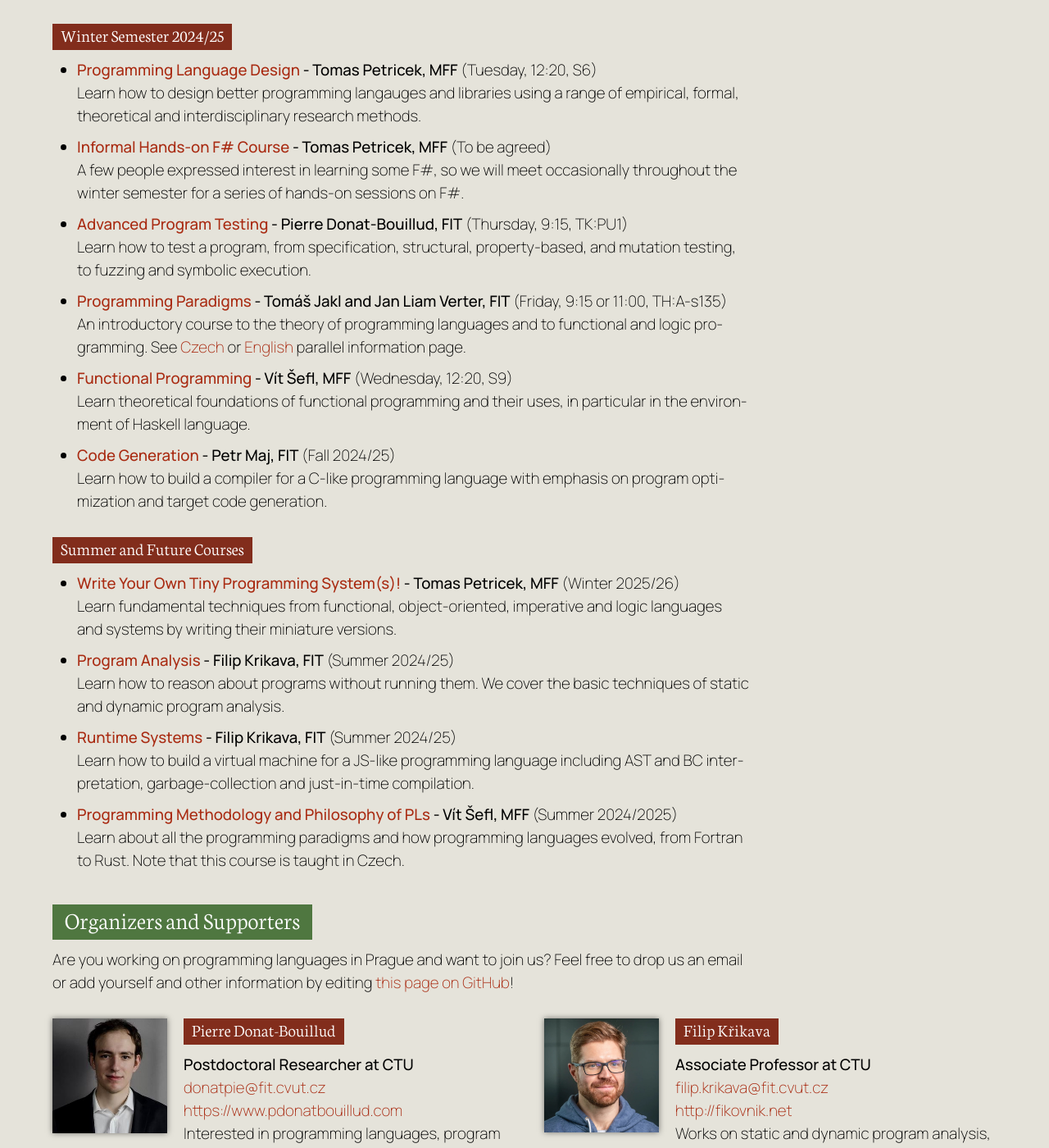
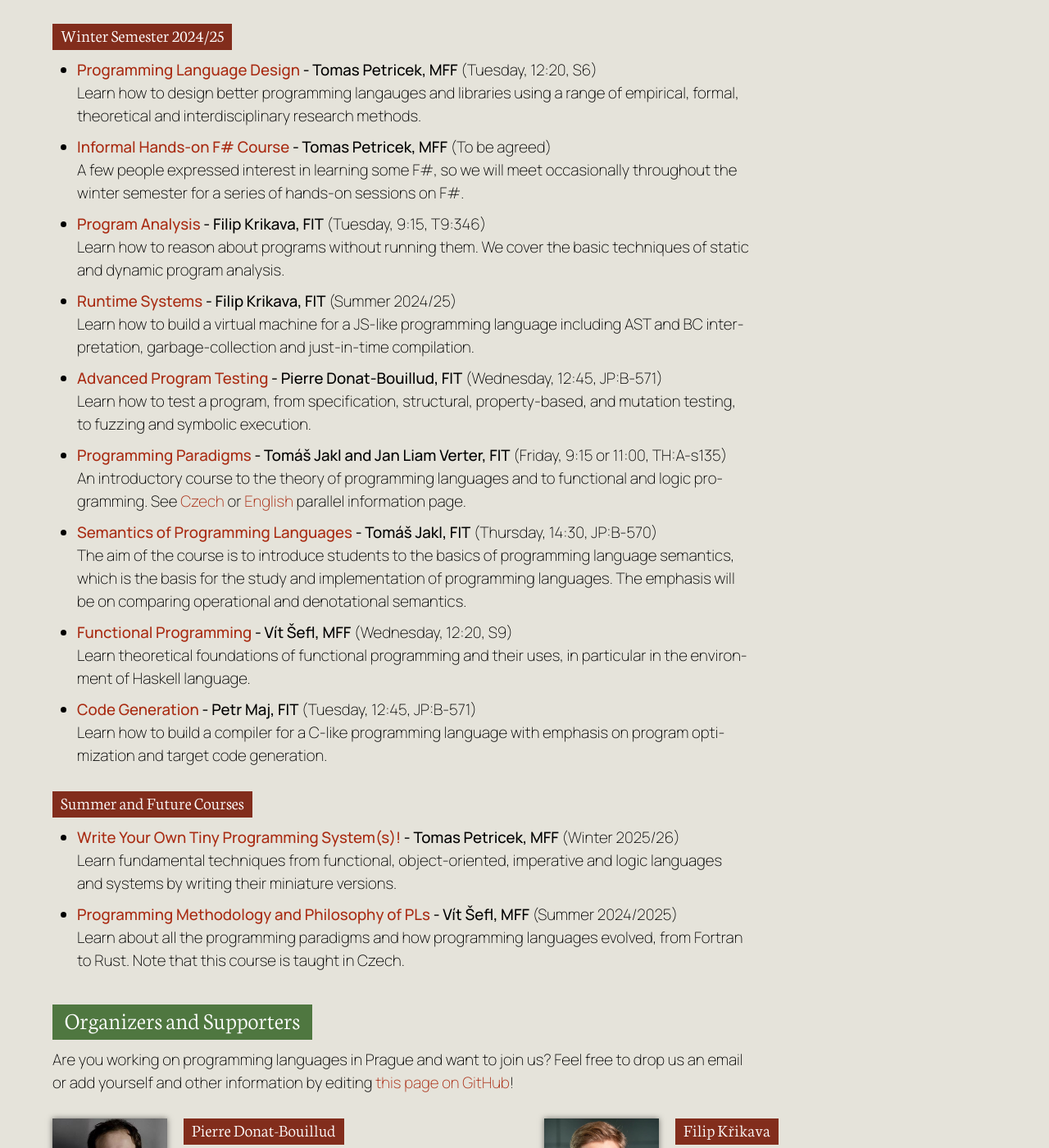
Before and after one commit to prgprg-org/prgprg-org.github.io, a Jekyll site: the page built from index.html, in a window 1280 px wide and 1400 px high, scrolled down 1903 px. Shown: the whole window at 82% size. Built offline with Jekyll 4.4.1, drawn with Linux system fonts in a browser that asks for light colours.

Commit message:
Update courses

```diff
--- a/_data/courses.yml
+++ b/_data/courses.yml
@@ -22,19 +22,23 @@
   current: yes
 
 - title: Program Analysis
-  schedule: Summer 2024/25
+  schedule: Tuesday, 9:15, T9:346
   lecturer: Filip Krikava, FIT
   link: https://bk.fit.cvut.cz/en/predmety/00/00/00/00/00/00/06/08/21/p6082106.html
   label: Learn how to reason about programs without running them. We cover the basic techniques of static and dynamic program analysis.
+  language: English/Czech
+  current: yes
 
 - title: Runtime Systems
   schedule: Summer 2024/25
   lecturer: Filip Krikava, FIT
   link: https://bk.fit.cvut.cz/en/predmety/00/00/00/00/00/00/06/11/45/p6114506.html
   label: Learn how to build a virtual machine for a JS-like programming language including AST and BC interpretation, garbage-collection and just-in-time compilation.
+  language: English/Czech
+  current: yes
 
 - title: Advanced Program Testing
-  schedule: Thursday, 9:15, TK:PU1
+  schedule: Wednesday, 12:45, JP:B-571
   lecturer: Pierre Donat-Bouillud, FIT
   link: https://bilakniha.cvut.cz/en/predmet7585206.html
   label: Learn how to test a program, from specification, structural, property-based, and mutation testing, to fuzzing and symbolic execution.
@@ -46,6 +50,14 @@
   lecturer: Tomáš Jakl and Jan Liam Verter, FIT
   link: https://bilakniha.cvut.cz/cs/predmet6706506.html
   label: An introductory course to the theory of programming languages and to functional and logic programming. See [Czech](https://bilakniha.cvut.cz/cs/predmet6704206.html#gsc.tab=0) or [English](https://bilakniha.cvut.cz/cs/predmet6706506.html#gsc.tab=0) parallel information page.
+  language: English/Czech
+  current: yes
+
+- title: Semantics of Programming Languages
+  schedule: Thursday, 14:30, JP:B-570
+  lecturer: Tomáš Jakl, FIT
+  link: https://bilakniha.cvut.cz/cs/predmet8588206.html#gsc.tab=0
+  label: The aim of the course is to introduce students to the basics of programming language semantics, which is the basis for the study and implementation of programming languages. The emphasis will be on comparing operational and denotational semantics.
   language: English/Czech
   current: yes
 
@@ -65,7 +77,7 @@
   language: Czech
 
 - title: Code Generation
-  schedule: Fall 2024/25
+  schedule: Tuesday, 12:45, JP:B-571
   lecturer: Petr Maj, FIT
   link: https://bilakniha.cvut.cz/cs/predmet6114906.html
   label: Learn how to build a compiler for a C-like programming language with emphasis on program optimization and target code generation.
```
